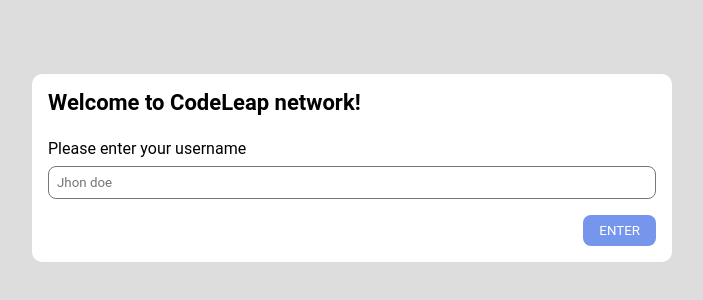
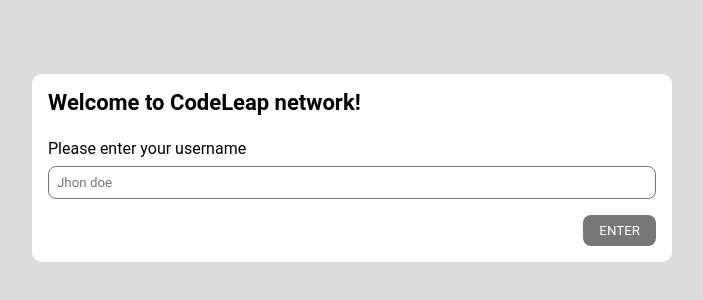
Before and after one commit to SrPinheiro/CodeLeap, a React (Create React App) app: page /login in a window 1280 px wide. Shown: the part 232-532 px from the top of the page, without its empty margins (288-991 px from the left). Built offline with nearby package versions, Linux system fonts and the light colour scheme.

Commit message:
[#3] [Front End] feat: implement login page logic

```diff
--- a/src/components/AuthGuard.tsx
+++ b/src/components/AuthGuard.tsx
@@ -1,12 +1,14 @@
 import { JSX } from "react"
 import { Navigate } from "react-router-dom"
+import { useAuth } from "src/hooks/useAuth"
 
 type props = {
     children: JSX.Element
 }
 
 const AuthGuard = ({ children }: props) => {
-    const isAuthenticated = false
+    const auth = useAuth()
+    const isAuthenticated = !!auth.username
 
     if (!isAuthenticated) return <Navigate to={'/login'} />
 
--- /dev/null
+++ b/src/contexts/AuthContext.tsx
@@ -0,0 +1,40 @@
+import { createContext, JSX, useState } from "react";
+import { getCurrentUser, updateUser } from "src/utils/authHelpers";
+import { authType } from "src/utils/types";
+
+const defaultValues: authType = {
+    username: getCurrentUser(),
+    logIn: () => {},
+    logOut: () => {}
+}
+
+const AuthContext = createContext(defaultValues)
+
+type props = {
+    children: JSX.Element
+}
+
+const AuthProvider = ({ children }: props) => {
+    const [username, setUsername] = useState<string>(getCurrentUser())
+
+    const logIn = (newUser: string): void => {
+        if (!newUser) throw Error('Invalid user.')
+
+        setUsername(newUser)
+        updateUser(newUser)
+    }
+
+    const logOut = (): void => {
+        updateUser('')
+    }
+
+    const providerValues: authType = {
+        username,
+        logIn,
+        logOut
+    }
+
+    return <AuthContext.Provider value={providerValues}>{children}</AuthContext.Provider>
+}
+
+export { AuthContext, AuthProvider}
--- /dev/null
+++ b/src/hooks/login/useLoginPage.tsx
@@ -0,0 +1,25 @@
+import { ChangeEvent, useState } from "react"
+import { useAuth } from "src/hooks/useAuth"
+import { useNavigate } from "react-router-dom"
+
+const useLoginPage = () => {
+    const [username, setUsername] = useState<string>('')
+    const { logIn } = useAuth()
+    const navigate = useNavigate()
+    const updateUsername = ({target: { value }}: ChangeEvent<HTMLInputElement>) => {
+        setUsername(value)
+    }
+
+    const hangleLogin = () => {
+        logIn(username)
+        navigate('/')
+    }
+
+    return {
+        username,
+        updateUsername,
+        hangleLogin
+    }
+}
+
+export default useLoginPage;
--- /dev/null
+++ b/src/hooks/useAuth.tsx
@@ -0,0 +1,4 @@
+import { useContext } from "react";
+import { AuthContext } from "src/contexts/AuthContext";
+
+export const useAuth = () => useContext(AuthContext)
--- a/src/pages/login.tsx
+++ b/src/pages/login.tsx
@@ -1,8 +1,9 @@
+import useLoginPage from "src/hooks/login/useLoginPage";
 import LoginPageView from "src/view/loginPage/loginPageView";
 
 const Login = () => {
-
-    return <LoginPageView />;
+    const params = useLoginPage()
+    return <LoginPageView {...params}/>;
 }
 
 export default Login;
--- /dev/null
+++ b/src/utils/authHelpers.ts
@@ -0,0 +1,21 @@
+const userStorageKey = 'currentUserKey'
+
+const updateUser = (user: string): void => {
+    if(!user){
+        localStorage.removeItem(userStorageKey)
+
+        return
+    }
+
+    localStorage.setItem(userStorageKey, user)
+}
+
+const getCurrentUser = (): string => {
+    return localStorage.getItem(userStorageKey) ?? ''
+}
+
+export {
+    userStorageKey,
+    updateUser,
+    getCurrentUser
+}
--- a/src/utils/types.ts
+++ b/src/utils/types.ts
@@ -6,3 +6,9 @@
     title: string,
     authGuard: boolean
 }
+
+export type authType = {
+    username: string,
+    logIn: (user: string) => void,
+    logOut: () => void
+}
--- a/src/view/loginPage/loginPageView.tsx
+++ b/src/view/loginPage/loginPageView.tsx
@@ -1,18 +1,24 @@
+import { ChangeEventHandler } from "react";
 import { Button } from "src/components/Button";
 import { CenterAlignContainer } from "src/components/CenterAlignContainer";
 import { FlexContainer } from "src/components/FlexContainer";
 import { TextInput } from "src/components/TextInput";
 
-const LoginPageView = () => {
+type props = {
+    username: string,
+    updateUsername: ChangeEventHandler<HTMLInputElement>,
+    hangleLogin: () => void
+}
+const LoginPageView = ({ username, updateUsername, hangleLogin }: props) => {
 
     return (
         <CenterAlignContainer>
             <FlexContainer style={{ borderRadius: '10px'}}>
                 <h2>Welcome to CodeLeap network!</h2>
                 <p style={{ marginTop: '24px'}}>Please enter your username</p>
-                <TextInput type="text" style={{ marginTop: '8px'}} placeholder="Jhon doe"/>
+                <TextInput type="text" style={{ marginTop: '8px'}} placeholder="Jhon doe" value={username} onChange={updateUsername}/>
                 <div className="df-right">
-                    <Button style={{marginTop: '16px'}} type="button" >ENTER</Button>
+                    <Button style={{marginTop: '16px'}} type="button" disabled={!username} onClick={hangleLogin}>ENTER</Button>
                 </div>
             </FlexContainer>
         </CenterAlignContainer>
```
Also changed, not shown: src/App.tsx (+9 -7 lines), src/router.tsx (renamed from src/pages/router.tsx).
